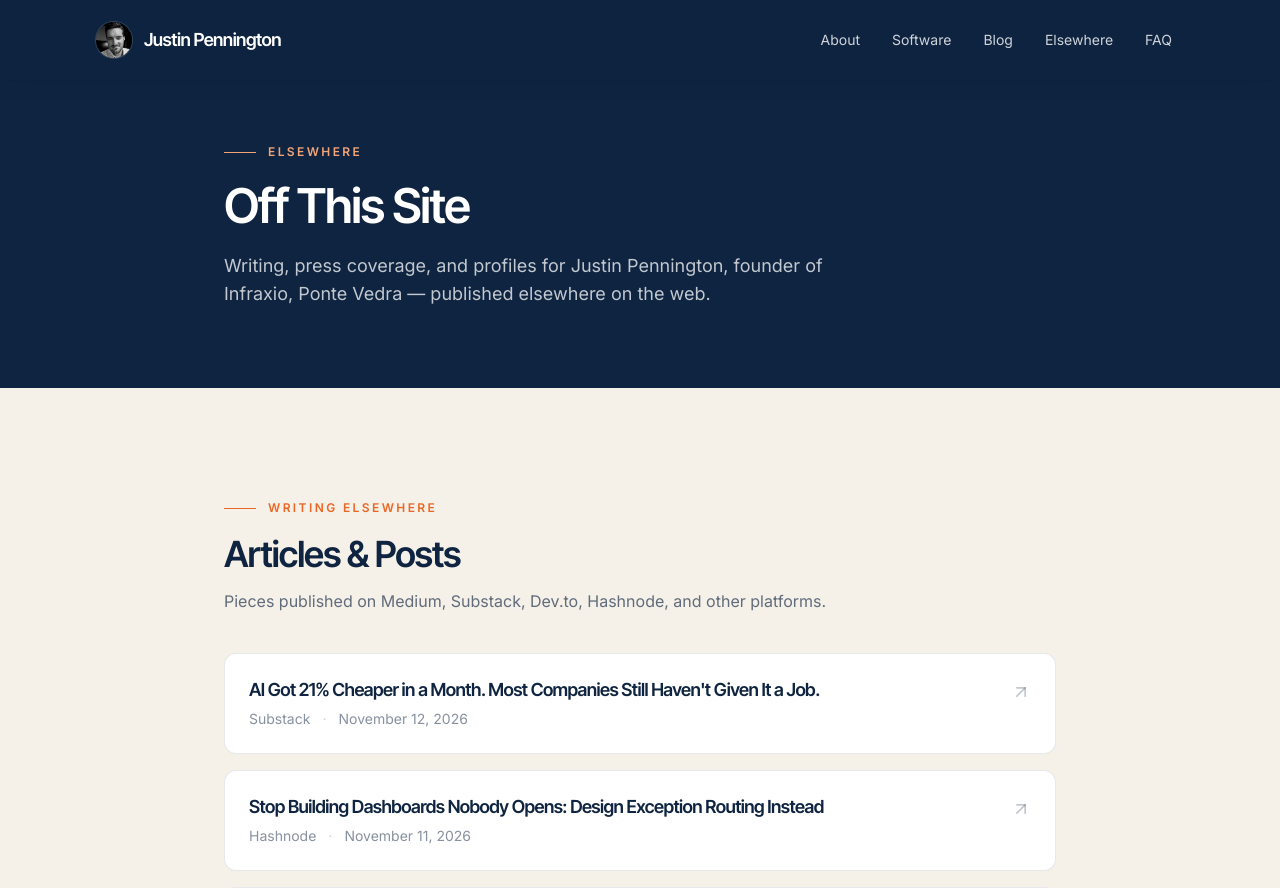
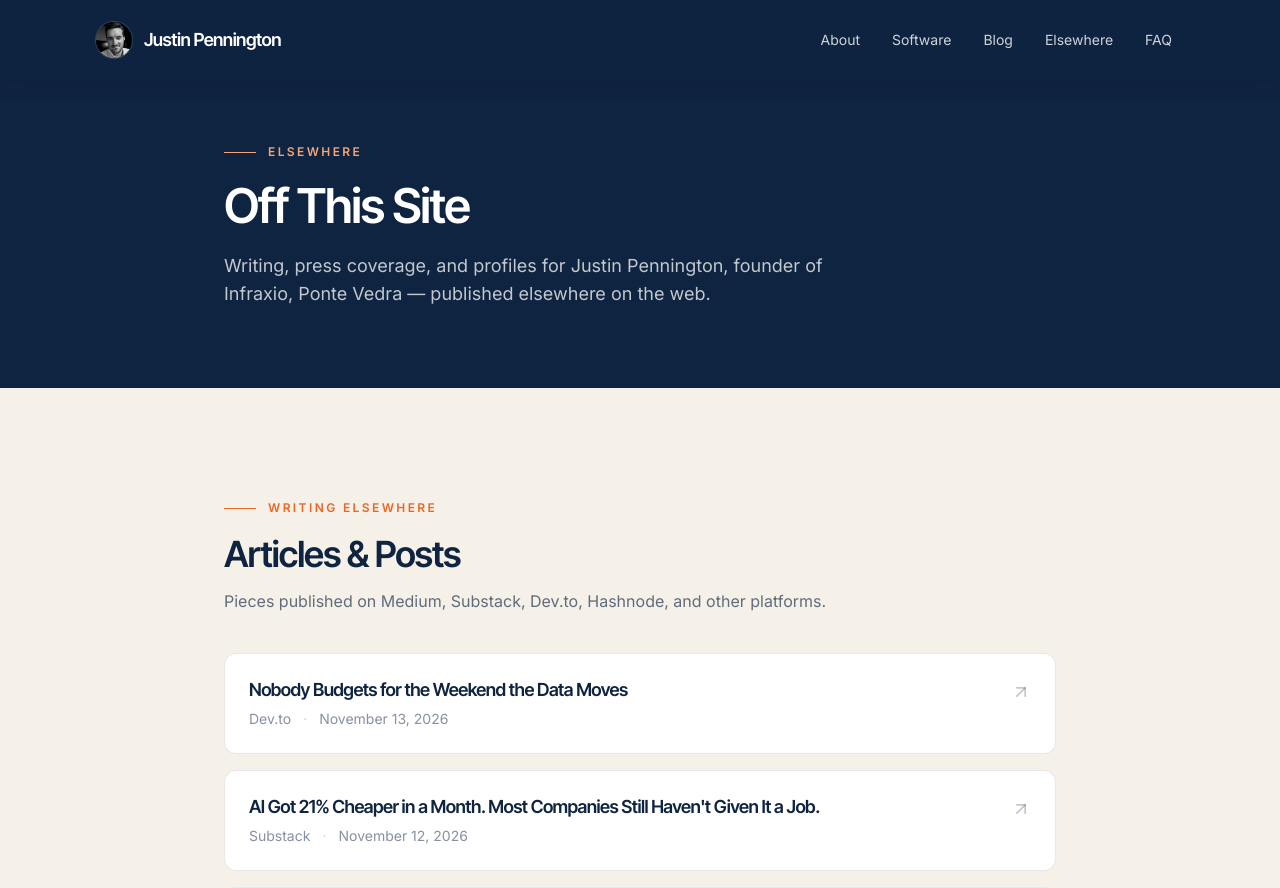
Before and after one commit to justinpennington/penningtonj.com, a Next.js app: page /elsewhere in a window 1280 px wide. Shown: the top 888 px of the page. Built offline with nearby package versions, Linux system fonts and the light colour scheme.

Commit message:
Elsewhere: add Dev.to post on weekend data moves (2026-11-13) (#65)
Adds the November 13 Dev.to post to the top of the writing list on /elsewhere.

```diff
--- a/content/elsewhere-links.ts
+++ b/content/elsewhere-links.ts
@@ -14,6 +14,12 @@ export type ElsewhereLink = {
 };
 
 export const writingElsewhere: ElsewhereLink[] = [
+  {
+    title: "Nobody Budgets for the Weekend the Data Moves",
+    url: "https://dev.to/justinpennington/nobody-budgets-for-the-weekend-the-data-moves-42od",
+    outlet: "Dev.to",
+    date: "2026-11-13",
+  },
   {
     title: "AI Got 21% Cheaper in a Month. Most Companies Still Haven't Given It a Job.",
     url: "https://justinpennington.substack.com/p/ai-got-21-cheaper-in-a-month-most",
```
